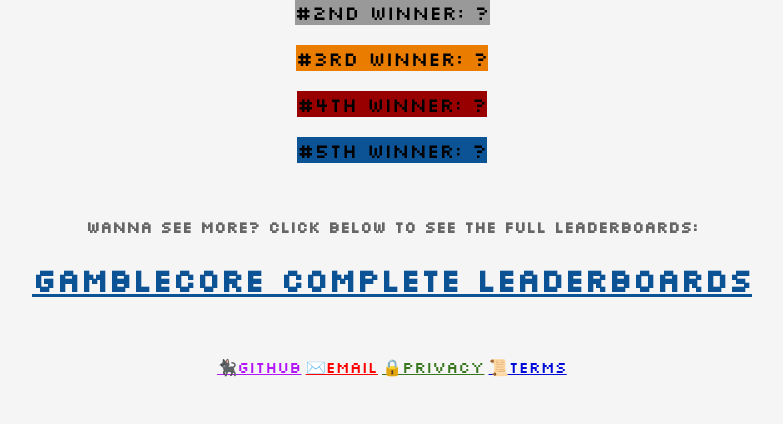
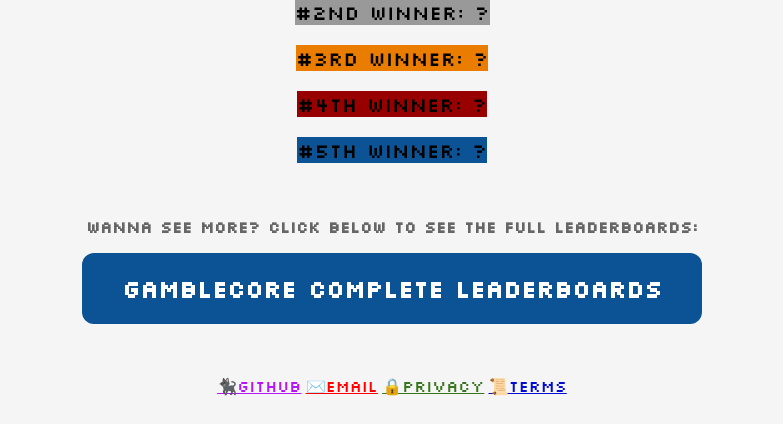
Before and after one commit to Mat1020/gamblecore, a Django app: template gamblecore/myapp/templates/index.html in a window 1280 px wide. Shown: the part 1638-2062 px from the top of the page, without its empty margins (248-1031 px from the left). Before the commit the page ends 2015 px from the top, so only its background shows below. Run offline with Django 5.2, Linux system fonts and the light colour scheme; the template is opened without the code that fills it, so the values that code supplies are empty; parts of the project's set-up code (start-up, migrations or seed data) failed here and were passed over.

Commit message:
Leaderboards box button added

```diff
--- /dev/null
+++ b/gamblecore/myapp/static/blue_box_button.css
@@ -0,0 +1,25 @@
+.container {
+    display: flex;
+    justify-content: center;
+    align-items: center;
+    height: 15vh;
+    padding: 0;
+    margin: 0;
+  }
+
+.blue-box-button {
+    display: inline-block;
+    background-color: #0b5394; /* Bright Red */
+    color: white;
+    font-size: 24px;
+    font-weight: bold;
+    padding: 20px 40px;
+    border-radius: 12px;
+    text-decoration: none;
+    transition: background-color 0.3s ease;
+    cursor: pointer;
+}
+
+.blue-box-button:hover {
+    background-color: #093f6e; /* Darker Red */
+}
--- a/gamblecore/myapp/templates/index.html
+++ b/gamblecore/myapp/templates/index.html
@@ -9,6 +9,7 @@
     <!-- <link rel="stylesheet" href="styles.css"> -->
     <link rel="stylesheet" href="{% static 'styles.css' %}">
     <link rel="stylesheet" href="{% static 'red_box_button.css' %}">
+    <link rel="stylesheet" href="{% static 'blue_box_button.css' %}">
     <meta charset="UTF-8">
     <meta name="viewport" content="width=device-width, initial-scale=1.0">
 
@@ -146,9 +147,7 @@
 
     <!--Complete Leaderboards-->
     <p class="silkscreen"><strong>Wanna see more? Click below to see the full leaderboards:</strong><br></p>
-    <h1 class="silkscreen"><font color="#0b5394"><u>Gamblecore Complete Leaderboards</u></font></h1>
-
-    <!--testing-->
+    <p class="silkscreen" <div class="container"><a href="#" class="blue-box-button">Gamblecore Complete Leaderboards</a></div> </p>
 
     <!--Bottom Links-->
     <br> <br>
```
